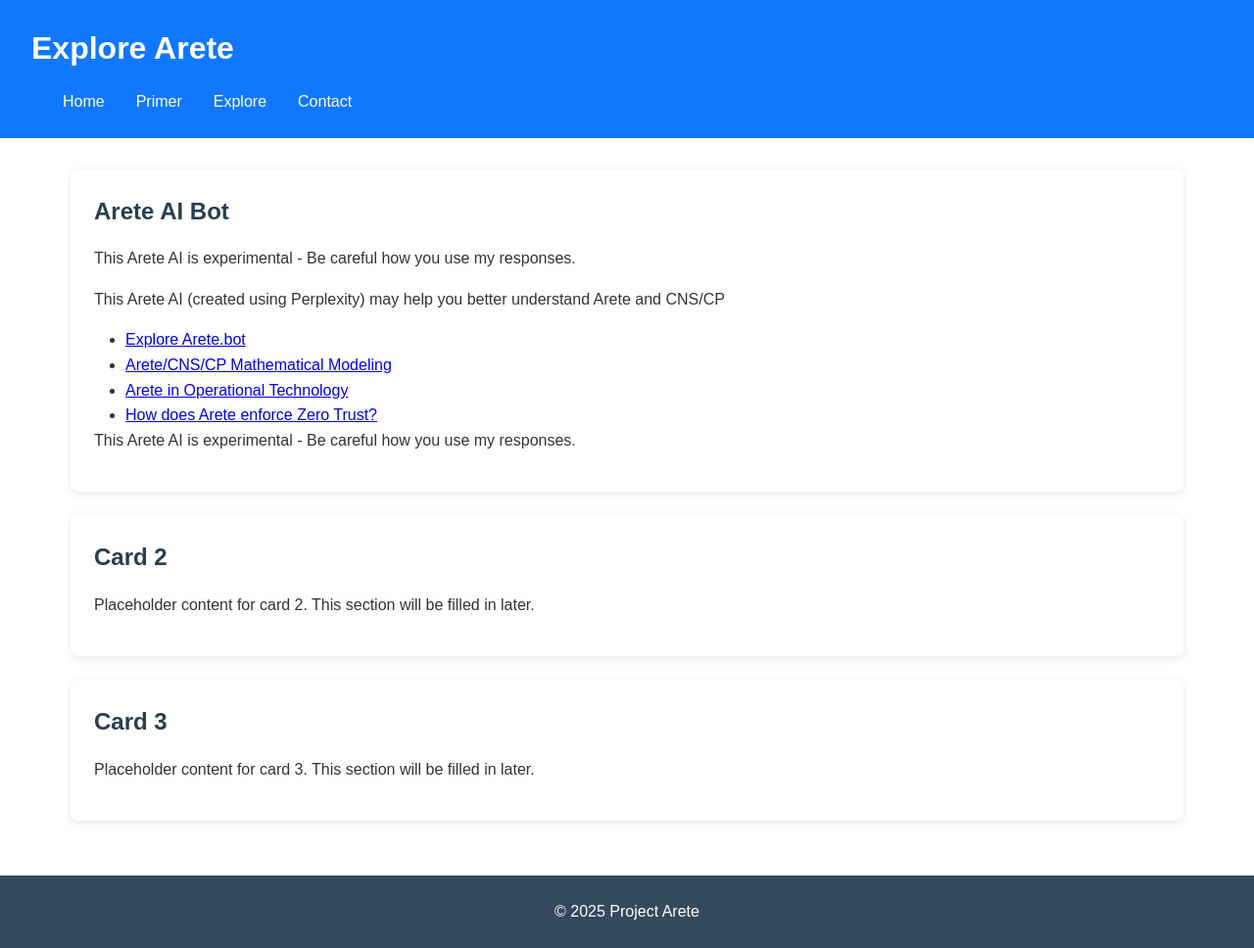
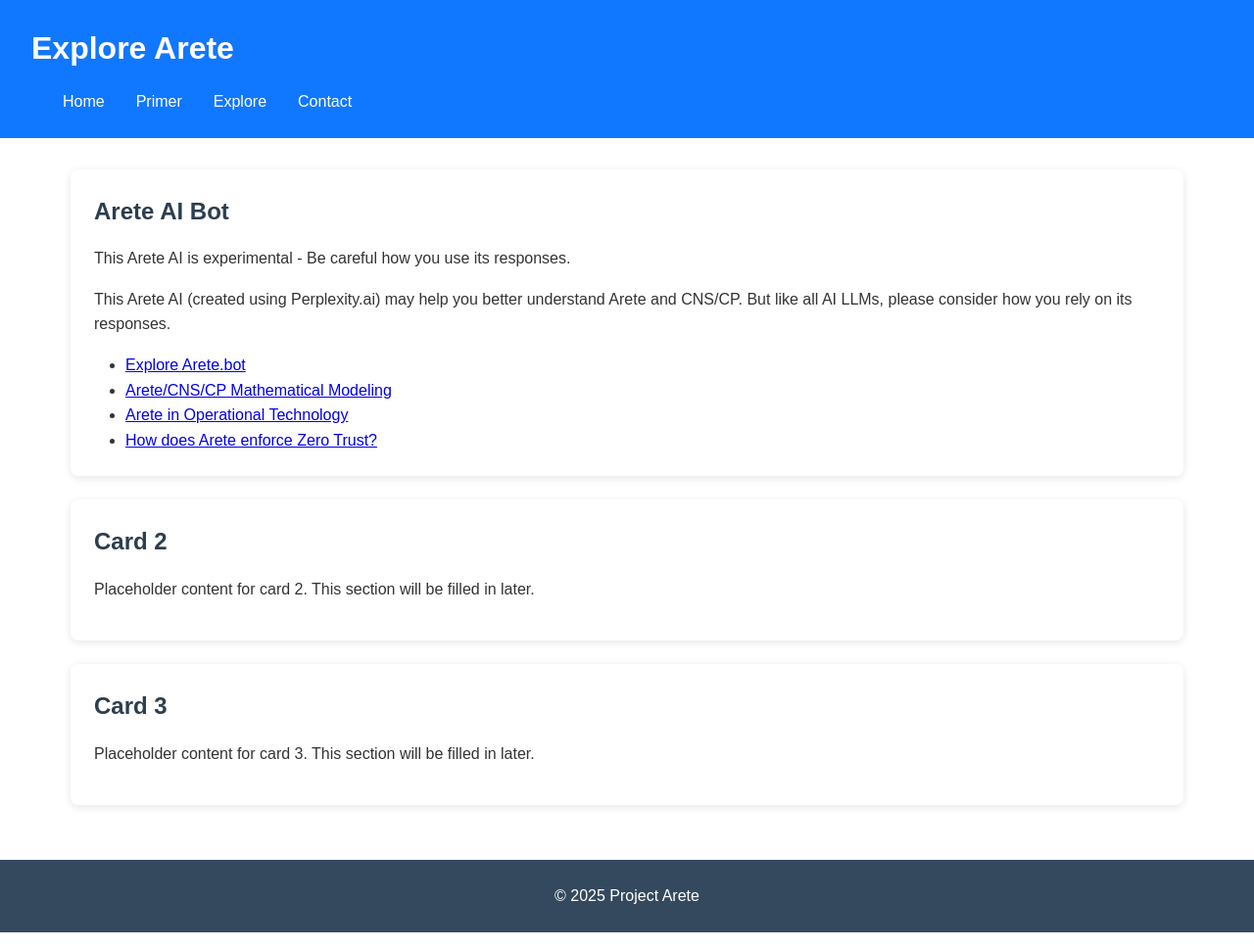
Before and after one commit to project-arete/website, a Jekyll site: the page explore.html, which Jekyll copies as it is, in a window 1280 px wide. Shown: the whole page at 98% size. Built offline with Jekyll 4.4.1, drawn with Linux system fonts in a browser that asks for light colours.

Commit message:
Update explore.html

```diff
--- a/explore.html
+++ b/explore.html
@@ -22,15 +22,14 @@
         <section class="card-section">
             <div class="card">
                 <h2>Arete AI Bot</h2>
-                <p>This Arete AI is experimental - Be careful how you use my responses.</p>
-                <p>This Arete AI (created using Perplexity) may help you better understand Arete and CNS/CP</p>
+                <p>This Arete AI is experimental - Be careful how you use its responses.</p>
+                <p>This Arete AI (created using Perplexity.ai) may help you better understand Arete and CNS/CP. But like all AI LLMs, please consider how you rely on its responses.</p>
                 <ul style="margin-left: 2em;">
                     <li><a href="http://arete.bot/" target="_blank">Explore Arete.bot</a></li>
                     <li><a href="https://www.perplexity.ai/page/cns-cp-mathematical-modeling-p-5IfyQ_vLTpSETh9gWjsQbQ" target="_blank">Arete/CNS/CP Mathematical Modeling</a></li>
                     <li><a href="https://www.perplexity.ai/page/arete-in-operational-technolog-YoywN2TAQB.NeRvXmOytYA#0" target="_blank">Arete in Operational Technology</a></li>
                     <li><a href="https://www.perplexity.ai/page/how-does-arete-enforce-zero-tr-4WRGqpFnTKyrSd4QnCVQNg#0" target="_blank">How does Arete enforce Zero Trust?</a></li>
                 </ul>
-                <p>This Arete AI is experimental - Be careful how you use my responses.</p>
             </div>
         </section>
         <section class="card-section">
```
